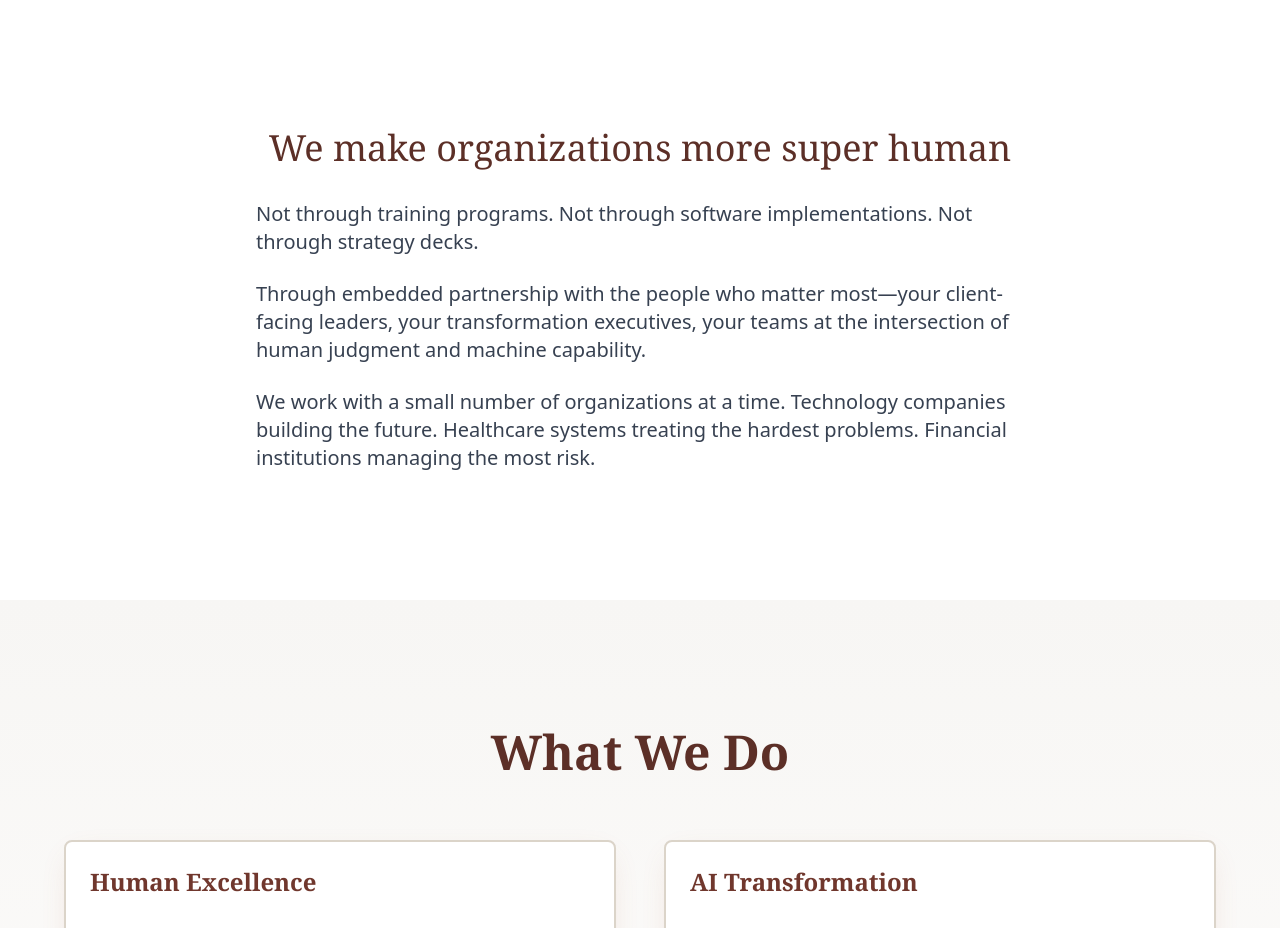
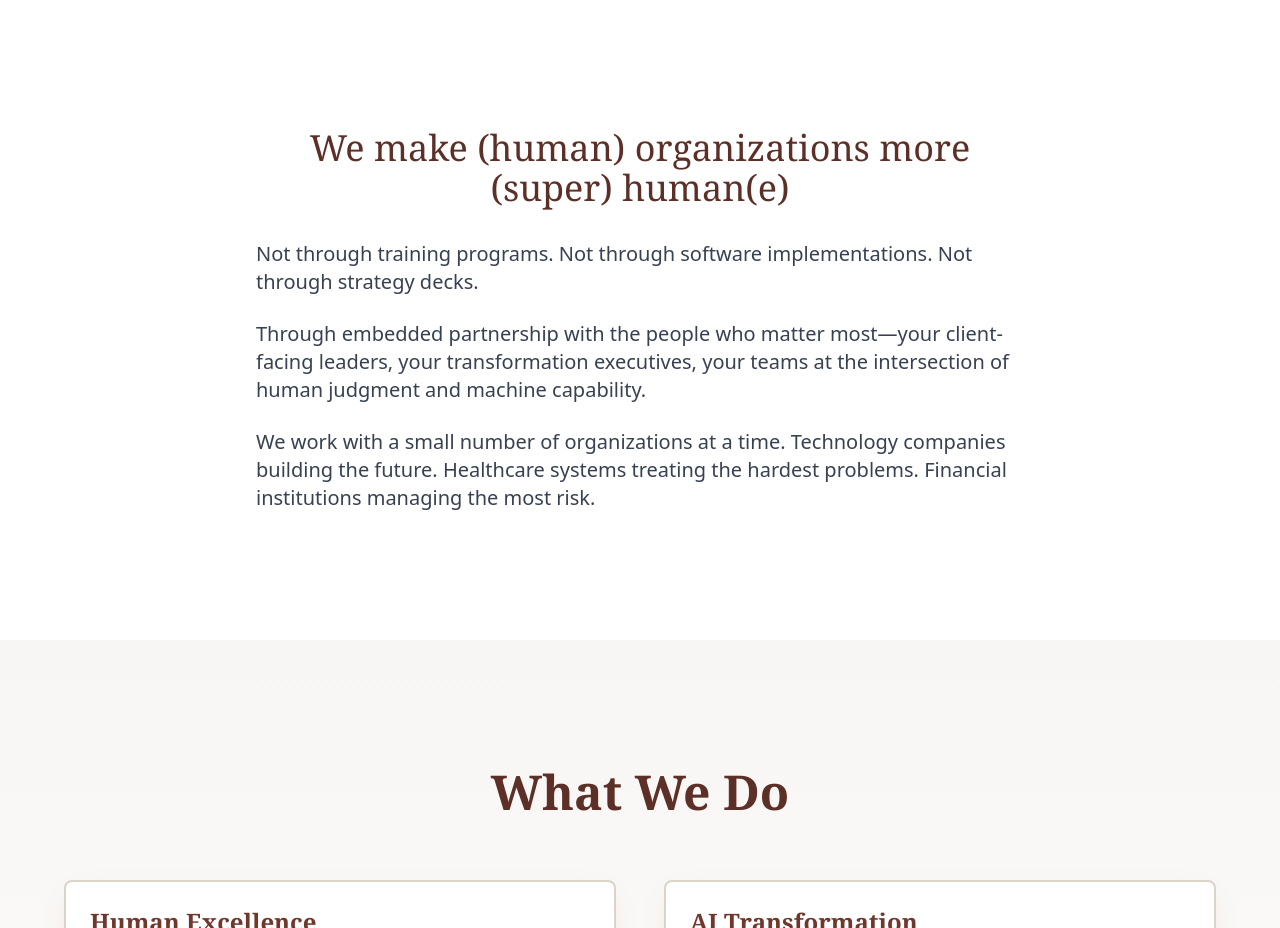
Before and after one commit to a2agents/a2agents.com, a website: page src/index.html in a window 1280 px wide. Shown: the part 800-1728 px from the top of the page. Drawn offline with nearby package versions, Linux system fonts and the light colour scheme; files that its build step writes are made by us from their sources.

Commit message:
Update index.html

```diff
--- a/src/index.html
+++ b/src/index.html
@@ -43,7 +43,7 @@
     <div class="max-w-3xl mx-auto">
       <div class="max-w-none">
         <h2 class="text-3xl md:text-4xl font-serif text-primary-900 mb-8 text-center">
-          We make organizations more super human
+          We make (human) organizations more (super) human(e)
         </h2>
         <div class="space-y-6 text-gray-700 leading-relaxed">
           <p class="text-xl">
```
